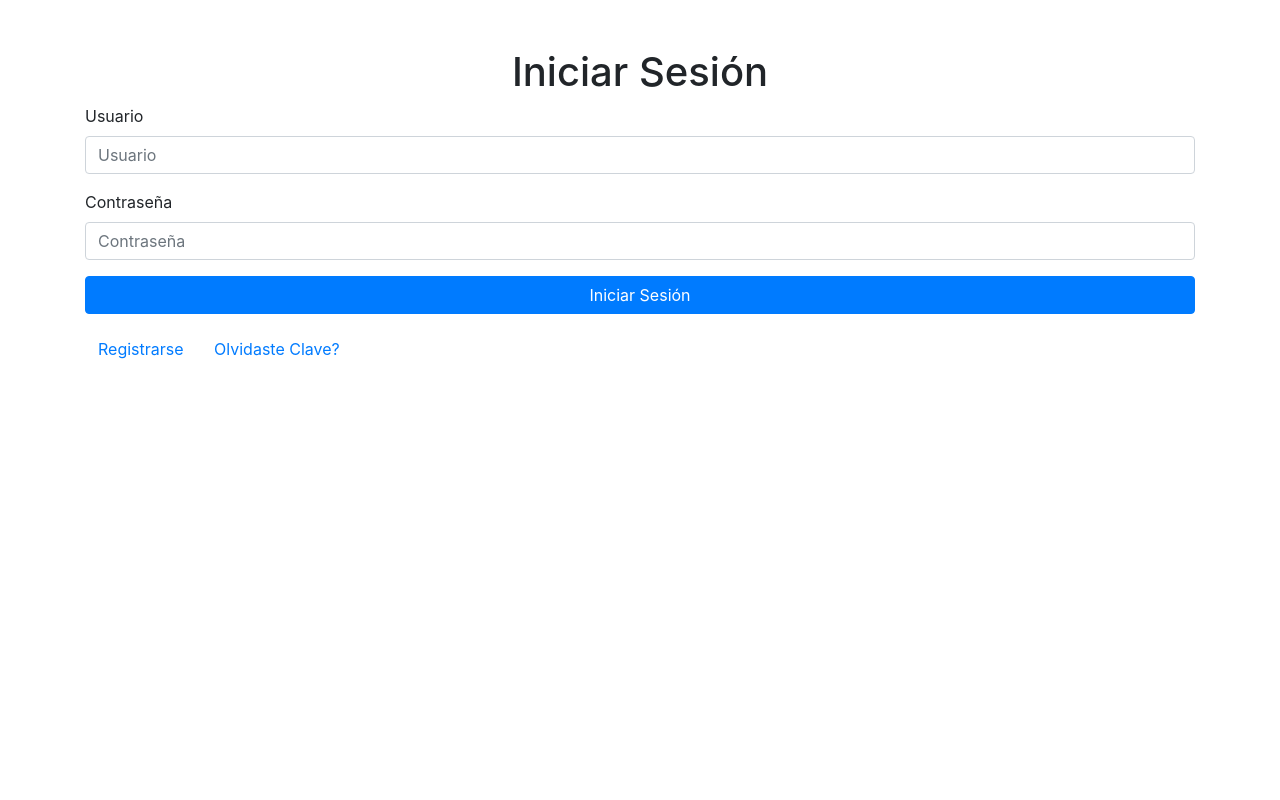
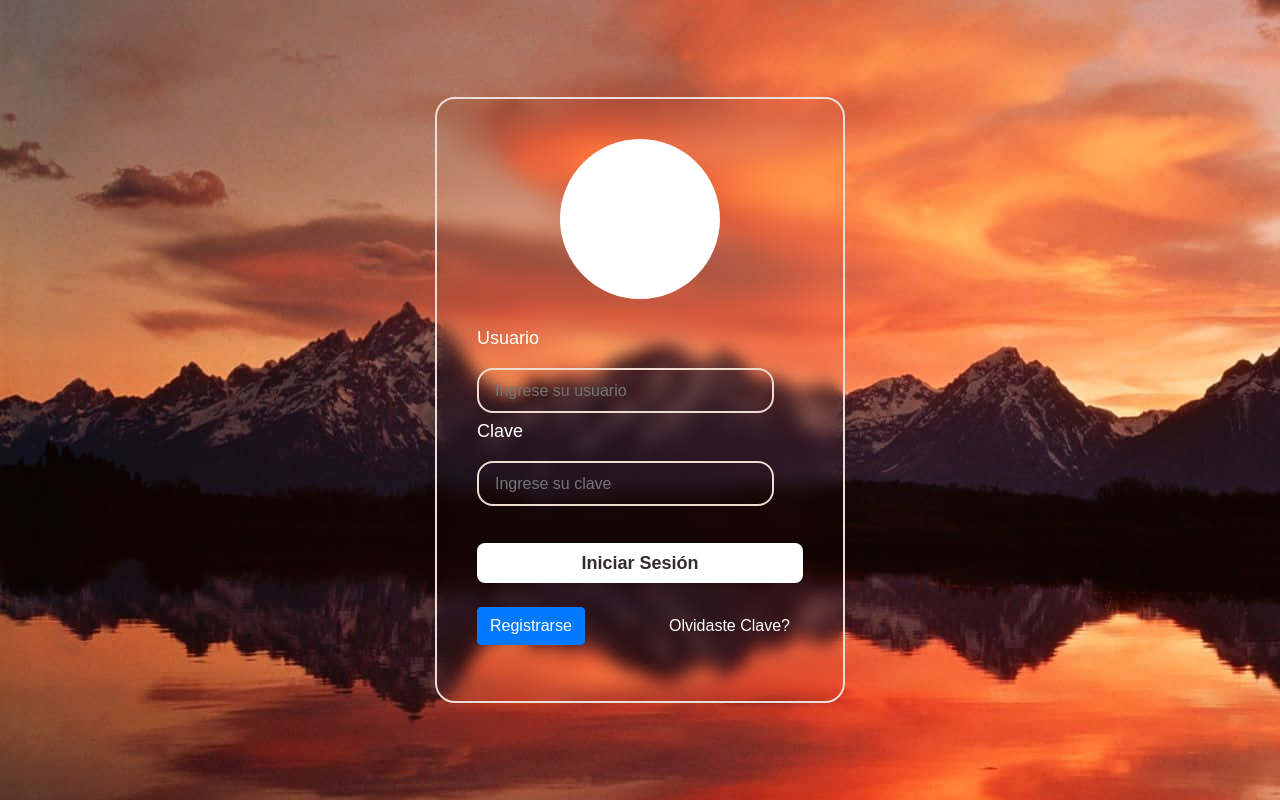
Before and after one commit to EpikoTech/globalsure.org.pe, a PHP site: page / in a window 1280 px wide. Run offline with PHP 8.4, Linux system fonts and the light colour scheme.

Commit message:
ADD : nuevo

```diff
--- a/views/css/global.css
+++ b/views/css/global.css
@@ -5,3 +5,8 @@ body {
     min-height: 100vh;
     background: url('imagen1.png') no-repeat;
 }
+
+
+h1{
+    background-color: red;
+}
--- /dev/null
+++ b/views/css/iniciar-seccion.css
@@ -0,0 +1,92 @@
+body {
+    display:flex;
+    justify-content: center;
+    align-items: center;
+    min-height: 100vh;
+    background: url('atardecer.jpg') no-repeat;
+}
+
+.inicio {
+    width: 410px;
+    background: transparent;
+    border: 2px solid rgb(235, 222, 216);
+    backdrop-filter: blur(8px);
+    color: #ffffff;
+    font-family: Arial;
+    font-size: 18px;
+    border-radius: 20px;
+    padding: 40px 40px;
+    background-size: cover;
+    background-position: center;
+
+}
+
+/*Foto de perfil*/
+.inicio .foto {
+    background: rgb(255, 255, 255);
+    border-color: 3px solid rgb(183, 55, 121);
+    width: 160px;
+    height: 160px;
+    margin: 20px;
+    border-radius: 100%;
+    position: static;
+    margin:0 auto;
+    margin-bottom: 26px;
+}
+
+/*Estilo a las palabras del formulario*/
+.inicio p{
+    margin-bottom: -67;
+}
+
+/*Formulario de iniciar sección*/
+.inicio .input-box {
+    width: 100%;
+    height: 50px;
+    background: transparent;
+    margin: 30px, 0;
+}
+.input-box input {
+    width: 91%;
+    height: 90%;
+    background: transparent;
+    border: none;
+    outline: none;
+    border: 2px solid rgb(239, 220, 208);
+    border-radius:16px;
+    font-size: 16px;
+    color: #ffffff;
+    padding: 0px 16px 0px 16px;
+}
+
+/*Boton de Iniciar*/
+.inicio .boton {
+    width: 100%;
+    height: 40px;
+    background-color: #ffffff;
+    border: none;
+    outline: none;
+    border-radius: 8px;
+    cursor: pointer;
+    font-size: 18px;
+    color: rgb(52, 45, 45);
+    font-weight: 600;
+    margin-top: 32px;
+}
+
+/*Nuevo usuario - olvidaste la contraseña*/
+.inicio .nuevo-olvidaste{
+    display: flex;
+    justify-content: space-between;
+    font-size: 17px;
+    margin: 24px 0 15px;
+}
+
+.nuevo-olvidaste a {
+    color: #ffffff;
+    text-decoration: none;
+}
+
+.nuevo-olvidaste a:hover {
+    text-decoration: underline;
+}
--- a/views/js/login.js
+++ b/views/js/login.js
@@ -3,7 +3,7 @@ $(document).ready(function() {
         event.preventDefault(); // Prevenir el comportamiento predeterminado del formulario
 
         $.ajax({
-            url: '/chat3/controllers/login.php', // Asegúrate de que la ruta sea correcta
+            url: '/globalsure.org.pe/controllers/login.php',
             method: 'POST',
             data: $(this).serialize(), // Serializa los datos del formulario
             success: function(response) {
--- a/views/login.php
+++ b/views/login.php
@@ -4,49 +4,50 @@
     <meta charset="UTF-8">
     <meta name="viewport" content="width=device-width, initial-scale=1.0">
     <title>Iniciar Sesión</title>
-    <!-- Incluir Bootstrap CSS desde un CDN -->
-    <link href="https://stackpath.bootstrapcdn.com/bootstrap/4.5.2/css/bootstrap.min.css" rel="stylesheet">
+    <link rel="stylesheet" href="./views/css/iniciar-seccion.css"> <!-- Ruta a tu CSS -->
+    <link rel="stylesheet" href="https://stackpath.bootstrapcdn.com/bootstrap/4.5.2/css/bootstrap.min.css">
 </head>
 <body>
-    <div class="container mt-5">
-        <h1 class="text-center">Iniciar Sesión</h1> <!-- Título centrado -->
+    <div class="inicio"> <!-- Manteniendo el contenedor-->
+        <div class="foto">
+            <!-- Aquí puedes agregar una imagen o dejarlo vacío -->
+        </div>
+        <form id="loginForm" method="POST"> <!-- Sin action -->
+            <p>Usuario</p>
+            <div class="input-box">
+                <input type="text" name="username" placeholder="Ingrese su usuario" required>
+            </div>
 
-        <!-- Formulario de inicio de sesión -->
-        <form id="loginForm" method="POST">
-            <div class="form-group">
-                <label for="username">Usuario</label> <!-- Etiqueta para el campo de usuario -->
-                <input type="text" name="username" class="form-control" id="username" placeholder="Usuario" required>
+            <p>Clave</p>
+            <div class="input-box">
+                <input type="password" name="password" placeholder="Ingrese su clave" required>
             </div>
-            <div class="form-group">
-                <label for="password">Contraseña</label> <!-- Etiqueta para el campo de contraseña -->
-                <input type="password" name="password" class="form-control" id="password" placeholder="Contraseña" required>
+
+            <button type="submit" class="boton">Iniciar Sesión</button>
+
+            <div class="nuevo-olvidaste">
+                <a href="views/registro.php" class="btn btn-primary">Registrarse</a>
+                <a href="recuperar-clave.php" class="btn btn-link">Olvidaste Clave?</a>
             </div>
-            <button type="submit" class="btn btn-primary btn-block">Iniciar Sesión</button> <!-- Botón para enviar el formulario -->
         </form>
-        <div id="message" class="mt-3"></div> <!-- Contenedor para mensajes -->
 
-
-        <!-- Mostrar mensaje de error si existe -->
+        <!-- Contenedor para mensajes -->
+        <div id="message" class="mt-3"></div>
         <?php if (isset($error)): ?>
             <div class="alert alert-danger mt-3"><?php echo $error; ?></div> <!-- Mensaje de error -->
         <?php endif; ?>
-
-        <!-- Enlaces para registrarse o recuperar contraseña -->
-        <div class="mt-3">
-            <a href="views/registro.php" class="btn btn-link">Registrarse</a><!-- Enlace a la página de registro -->
-            <a href="recuperar-clave.php" class="btn btn-link">Olvidaste Clave?</a> <!-- Enlace para recuperar la contraseña -->
-        </div>
     </div>
 
-    <!-- Incluir jQuery y Bootstrap JS desde un CDN -->
-    <script src="https://code.jquery.com/jquery-3.5.1.slim.min.js"></script>
-    <script src="https://cdn.jsdelivr.net/npm/@popperjs/core@2.9.2/dist/umd/popper.min.js"></script>
-    <script src="https://stackpath.bootstrapcdn.com/bootstrap/4.5.2/js/bootstrap.min.js"></script>
+    <script src="https://code.jquery.com/jquery-3.6.0.min.js"></script>
 
 
-    <script src="https://code.jquery.com/jquery-3.5.1.min.js"></script> <!-- Versión completa -->
-    <script src="/chat3/views/js/login.js"></script>
 
+    <script src="registroajax.js"></script>
+
+
+
+    <script src="https://stackpath.bootstrapcdn.com/bootstrap/4.5.2/js/bootstrap.bundle.min.js"></script>
+    <script src="/globalsure.org.pe/views/js/login.js"></script>
 
 </body>
 </html>
--- a/views/registro.php
+++ b/views/registro.php
@@ -40,7 +40,7 @@
             <p class="text-danger"><?php echo $error; ?></p>
         <?php endif; ?>
         <div class="mt-3 text-center">
-            <a href="../views/login.php" class="btn btn-link">Ya tengo una cuenta. Iniciar sesión</a>
+            <a href="../index.php" class="btn btn-link">Ya tengo una cuenta. Iniciar sesión</a>
         </div>
     </div>
     <script src="https://code.jquery.com/jquery-3.5.1.min.js"></script>
--- a/views/sureglobal.php
+++ b/views/sureglobal.php
@@ -6,7 +6,8 @@
     <meta charset="UTF-8">
     <meta name="viewport" content="width=device-width, initial-scale=1.0">
     <title>Panel de Usuario</title>
-    <link rel="stylesheet" href="./views/css/imagen1.css">
+    <link rel="stylesheet" href="../views/css/global.css">
+
 </head>
 <body>
     <h1>Bienvenido al Panel de Usuario</h1>
```
Also changed, not shown: views/css/atardecer.jpg (added), views/css/imagen1.png (deleted).
